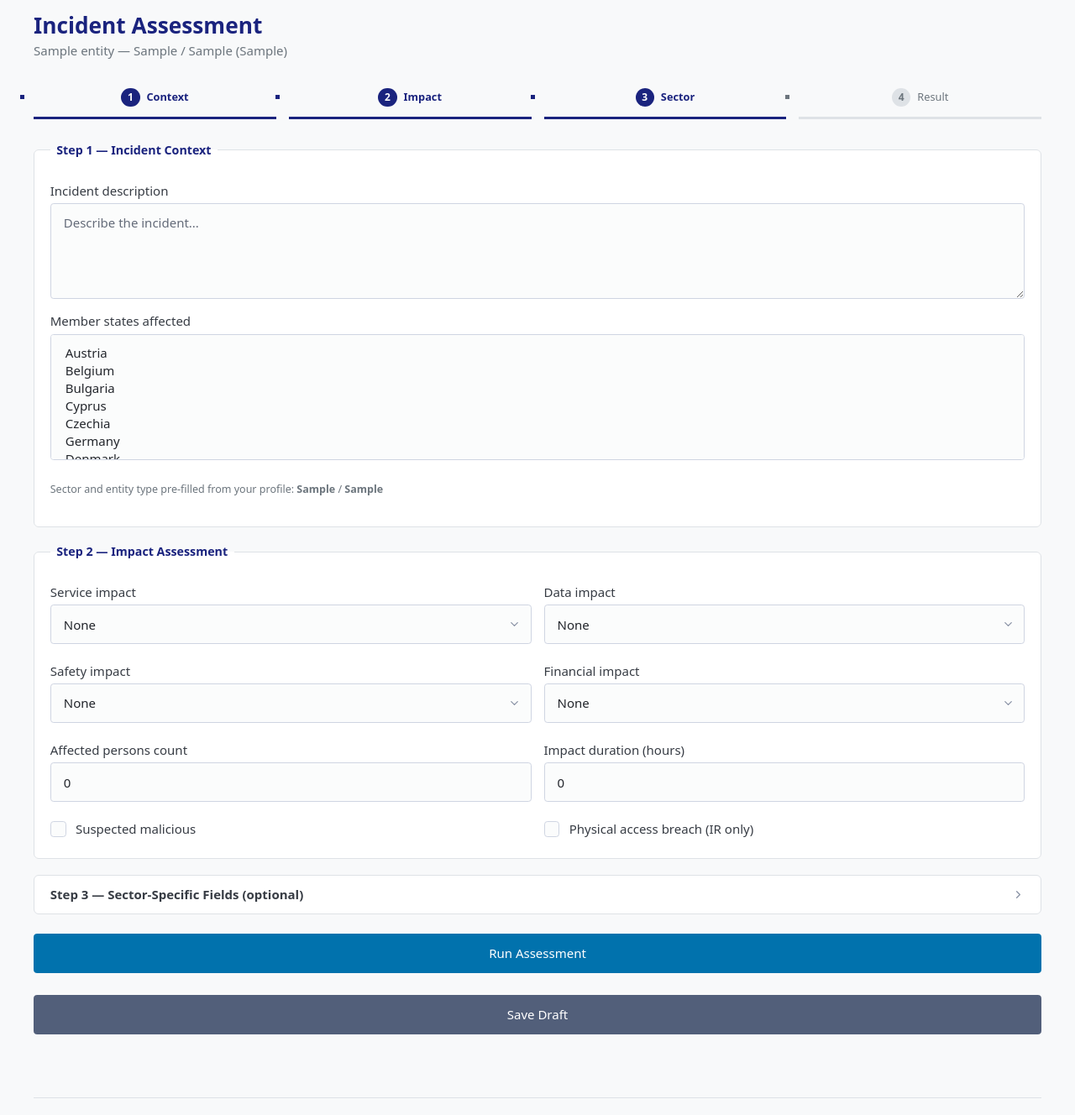
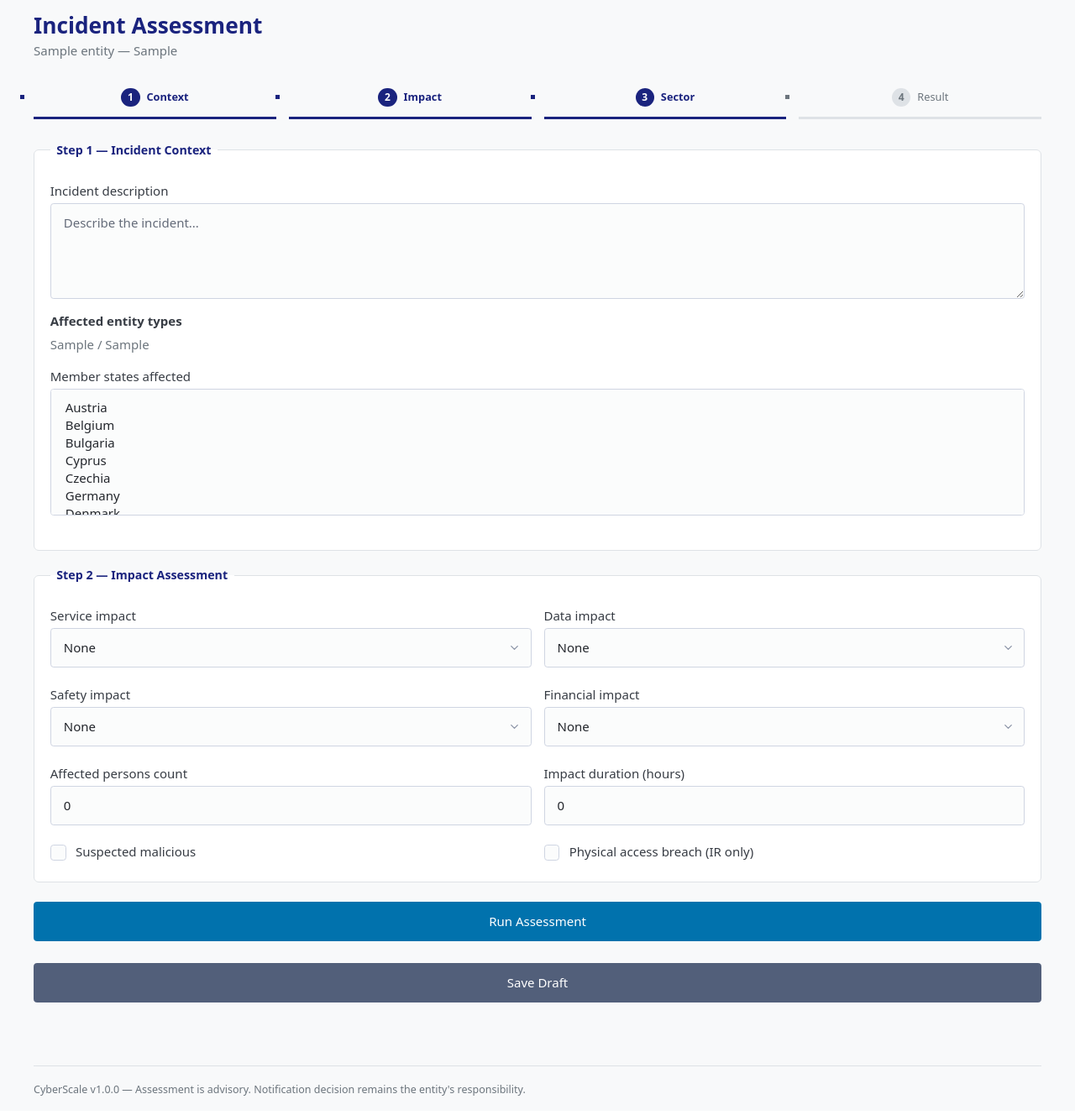
Before and after one commit to eromang/CyberScale, a Django app: page /assess/ in a window 1280 px wide. Shown: the part 55-1383 px from the top of the page at 84% size. After the commit the page ends 1360 px from the top, so only its background shows below. Run offline with Django 5.2, Linux system fonts and the light colour scheme; a user stored in the database is signed in; tables that the repository leaves empty hold one stand-in row (values such as "Sample post"); some libraries are stand-ins or nearby versions.

Commit message:
feat: assessment form with entity type multi-select and dynamic sector fields

```diff
--- a/templates/entity/assessment_form.html
+++ b/templates/entity/assessment_form.html
@@ -4,7 +4,7 @@
 {% block content %}
 <div class="cs-page-header">
   <h2>{% if draft %}Resume Draft #{{ draft.pk }}{% else %}Incident Assessment{% endif %}</h2>
-  <p>{{ entity.organisation_name }} — {{ entity.sector|title }} / {{ entity.entity_type }} ({{ entity.ms_established }})</p>
+  <p>{{ entity.organisation_name }} — {{ entity.ms_established }}</p>
 </div>
 
 <ul class="cs-steps">
@@ -19,15 +19,33 @@
 
   <fieldset>
     <legend>Step 1 — Incident Context</legend>
+
     <label>Incident description
       {{ form1.description }}
     </label>
     {% if form1.description.errors %}<small style="color: var(--cs-significant);">{{ form1.description.errors.0 }}</small>{% endif %}
 
+    <label style="font-weight: 600;">Affected entity types</label>
+    {% if registered_types|length == 1 %}
+      <p style="color: var(--cs-text-muted);">
+        {{ registered_types.0.sector_label }} / {{ registered_types.0.label }}
+        <input type="hidden" name="affected_entity_types" value="{{ registered_types.0.sector }}:{{ registered_types.0.entity_type }}">
+      </p>
+    {% else %}
+      <div id="entity-type-checkboxes"
+           hx-get="{% url 'htmx_sector_fields' %}"
+           hx-target="#sector-specific-fields"
+           hx-trigger="change"
+           hx-include="[name='affected_entity_types']"
+           hx-vals='js:{"sectors": Array.from(document.querySelectorAll("[name=affected_entity_types]:checked")).map(e => e.value.split(":")[0]).join(",")}'>
+        {{ form1.affected_entity_types }}
+      </div>
+    {% endif %}
+    {% if form1.affected_entity_types.errors %}<small style="color: var(--cs-significant);">{{ form1.affected_entity_types.errors.0 }}</small>{% endif %}
+
     <label>Member states affected
       {{ form1.ms_affected }}
     </label>
-    <p><small style="color: var(--cs-text-muted);">Sector and entity type pre-filled from your profile: <strong>{{ entity.sector }}</strong> / <strong>{{ entity.entity_type }}</strong></small></p>
   </fieldset>
 
   <fieldset>
@@ -50,31 +68,9 @@
     </div>
   </fieldset>
 
-  <details>
-    <summary>Step 3 — Sector-Specific Fields (optional)</summary>
-    <fieldset>
-      <p><small style="color: var(--cs-text-muted);">Fill these if your entity is in a Luxembourg-regulated sector with ILR thresholds.</small></p>
-
-      <h4 style="color: var(--cs-navy);">Electricity</h4>
-      <div class="grid">
-        <label>PODs affected {{ form3.pods_affected }}</label>
-        <label>Voltage level {{ form3.voltage_level }}</label>
-        <label>SCADA unavailable (min) {{ form3.scada_unavailable_min }}</label>
-      </div>
-
-      <h4 style="color: var(--cs-navy);">Rail</h4>
-      <div class="grid">
-        <label>Trains cancelled % {{ form3.trains_cancelled_pct }}</label>
-        <label>Slots impacted {{ form3.slots_impacted }}</label>
-      </div>
-
-      <h4 style="color: var(--cs-navy);">Health</h4>
-      <div class="grid">
-        <label>Persons with health impact {{ form3.persons_health_impact }}</label>
-        <label>Analyses affected % {{ form3.analyses_affected_pct }}</label>
-      </div>
-    </fieldset>
-  </details>
+  <div id="sector-specific-fields">
+    {# Populated by HTMX when entity type checkboxes change #}
+  </div>
 
   <div class="cs-actions">
     <button type="submit" name="run_assessment">Run Assessment</button>
```
